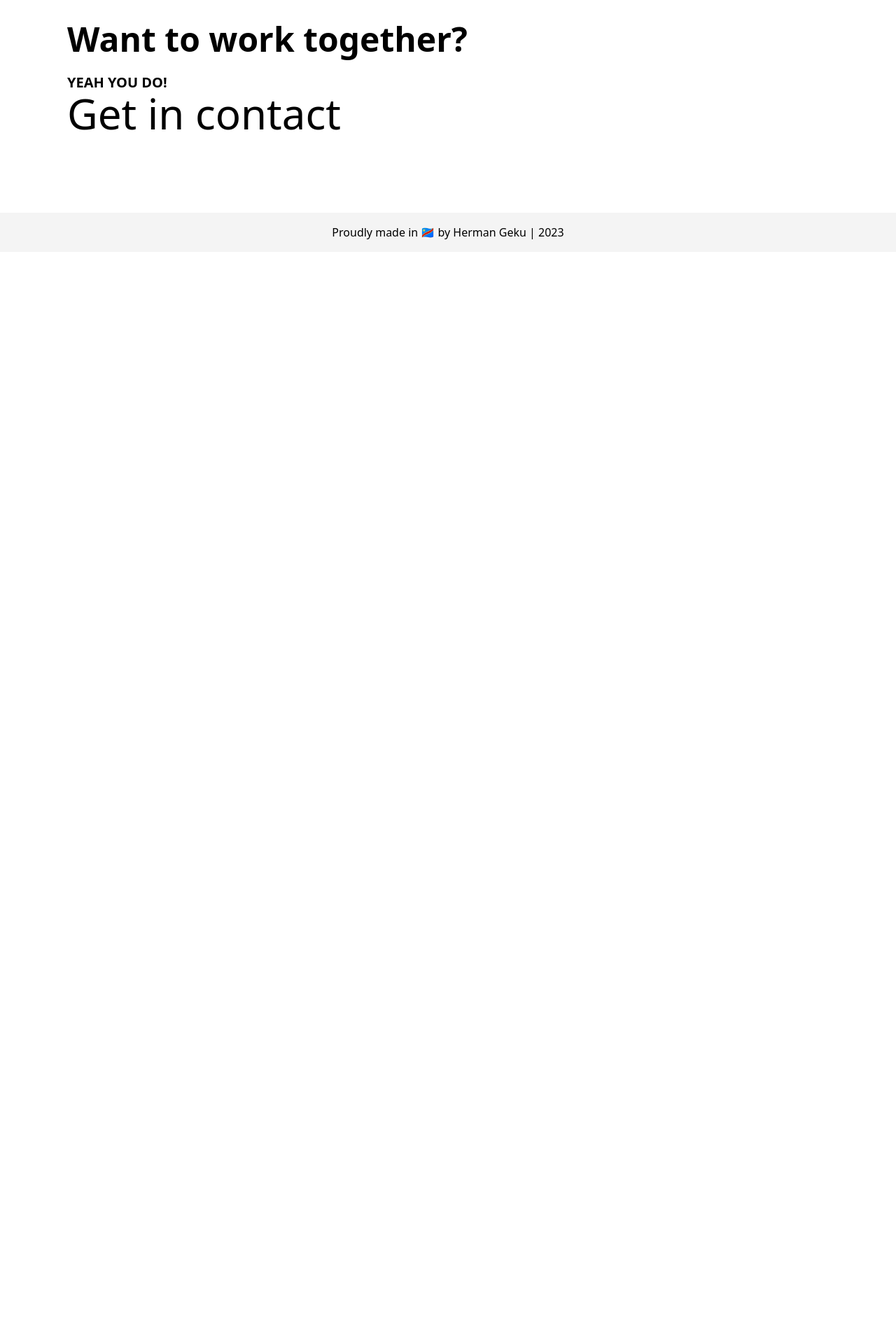
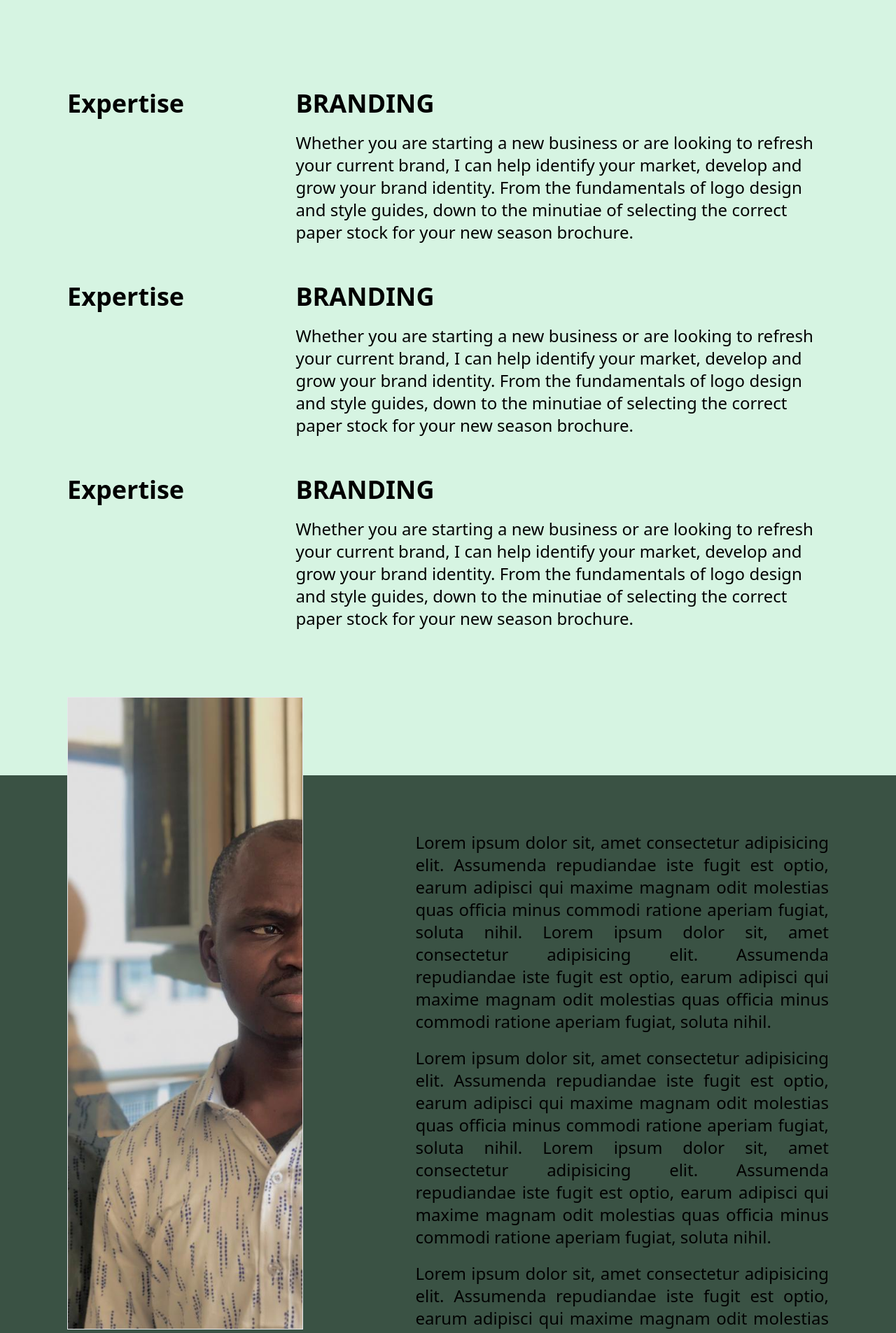
Before and after one commit to h2g-apps-store/h2g, a Next.js app: page /about in a window 1280 px wide. Shown: the part 880-2785 px from the top of the page at 70% size. Before the commit the page ends 1240 px from the top, so only its background shows below. Built offline with nearby package versions, Linux system fonts and the light colour scheme.

Commit message:
fix about

```diff
--- a/src/app/(home)/page.tsx
+++ b/src/app/(home)/page.tsx
@@ -7,11 +7,13 @@ export default function Home() {
         <Header />
         <div className="flex">
           <div className="bg-[#d8e3ff] w-[2500px]">
-            <div className="h-[700px] py-40 px-32 space-y-5">
-              <h1 className="font-bold text-6xl">UI/UX & Brand Designer</h1>
-              <h6 className="text-2xl">Brighton, UK</h6>
+            <div className="h-[700px] py-48 px-24 space-y-5">
+              <h1 className="font-bold text-6xl text-[#313b57]">
+                UI/UX & Brand Designer
+              </h1>
+              <h6 className="text-2xl text-[#313b57]">Brighton, UK</h6>
               <div>
-                <p className="text-justify text-3xl">
+                <p className="text-justify text-3xl font-light">
                   I'm Greg, a freelance graphic and web designer who specialises
                   in branding, user interface and user experience design. I help
                   businesses develop their on and offline identities.
@@ -20,11 +22,25 @@ export default function Home() {
             </div>
             <div className="bg-[#313b57] h-40"></div>
           </div>
-          <div className="bg-blue-600 py-20 bg-[url('/img.jpeg')] object-cover p-80"></div>
+          <div className="bg-blue-600 py-20 bg-[url('/image.jpeg')] object-cover p-80"></div>
         </div>
       </section>
-      <section className="bg-[#313b57] h-screen"></section>
-      <section className="bg-[#d8e3ff] h-screen"></section>
+      <section className="bg-[#313b57] h-screen px-24 py-20">
+        <p>
+          Lorem ipsum dolor sit amet consectetur, adipisicing elit. Error
+          voluptatibus eum unde fuga alias mollitia, laboriosam consequatur at
+          minus veniam esse ex accusantium laborum earum vero dignissimos
+          repellat perferendis. Temporibus?
+        </p>
+      </section>
+      <section className="bg-[#d8e3ff] h-screen px-24 py-20">
+        <p>
+          Lorem ipsum dolor sit amet consectetur, adipisicing elit. Tenetur
+          possimus accusantium vel laborum! Minus rem molestiae, aperiam
+          quibusdam non reiciendis officiis et, laborum quae fuga vel neque ab
+          minima eos!
+        </p>
+      </section>
     </main>
   );
 }
--- a/src/app/about/page.tsx
+++ b/src/app/about/page.tsx
@@ -1,7 +1,108 @@
 export default function page() {
   return (
-    <main className="h-screen bg-[#313b57] px-5 pt-36">
-      <h1>About page</h1>
+    <main>
+      <section className="flex h-screen bg-[#313b57] px-24 items-center">
+        <div className="flex flex-col justify-start items-start gap-10 w-[60%]">
+          <h1 className="text-6xl font-bold text-left text-[#d6f4e2]">
+            Essentially, I make things that look nice and work well.
+          </h1>
+          <p className="text-3xl font-light text-[#d6f4e2]">
+            It’s a bit more complicated than that I suppose, but that is the
+            main aim; to present a brand's visual identity which successfully
+            engages and guides a user's experience.
+          </p>
+        </div>
+        <div className="flex justify-center items-center w-[40%]">
+          <h1 className="text-6xl font-bold">h2g</h1>
+        </div>
+      </section>
+      <section className="min-h-screen bg-[#d6f4e2] px-24 py-52 space-y-14">
+        <div className="flex justify-between">
+          <div className="w-[30%]">
+            <h1 className="text-4xl font-bold">Expertise</h1>
+          </div>
+          <div className="w-[70%] space-y-5">
+            <div>
+              <h1 className="text-4xl font-bold mb-5">BRANDING</h1>
+              <p className="font-light text-2xl">
+                Whether you are starting a new business or are looking to
+                refresh your current brand, I can help identify your market,
+                develop and grow your brand identity. From the fundamentals of
+                logo design and style guides, down to the minutiae of selecting
+                the correct paper stock for your new season brochure.
+              </p>
+            </div>
+          </div>
+        </div>
+        <div className="flex justify-between">
+          <div className="w-[30%]">
+            <h1 className="text-4xl font-bold">Expertise</h1>
+          </div>
+          <div className="w-[70%] space-y-5">
+            <div>
+              <h1 className="text-4xl font-bold mb-5">BRANDING</h1>
+              <p className="font-light text-2xl">
+                Whether you are starting a new business or are looking to
+                refresh your current brand, I can help identify your market,
+                develop and grow your brand identity. From the fundamentals of
+                logo design and style guides, down to the minutiae of selecting
+                the correct paper stock for your new season brochure.
+              </p>
+            </div>
+          </div>
+        </div>
+        <div className="flex justify-between">
+          <div className="w-[30%]">
+            <h1 className="text-4xl font-bold">Expertise</h1>
+          </div>
+          <div className="w-[70%] space-y-5">
+            <div>
+              <h1 className="text-4xl font-bold mb-5">BRANDING</h1>
+              <p className="font-light text-2xl">
+                Whether you are starting a new business or are looking to
+                refresh your current brand, I can help identify your market,
+                develop and grow your brand identity. From the fundamentals of
+                logo design and style guides, down to the minutiae of selecting
+                the correct paper stock for your new season brochure.
+              </p>
+            </div>
+          </div>
+        </div>
+      </section>
+      <section className="bg-[#3a5244] min-h-screen px-24 py-20 flex justify-between gap-40">
+        <div className="w-[40%] relative">
+          <div className="border border-gray-200 absolute w-full bg-[url('/image.jpeg')] bg-cover h-full -top-48"></div>
+        </div>
+        <div className="w-[70%] space-y-5">
+          <p className=" text-2xl text-justify font-light">
+            Lorem ipsum dolor sit, amet consectetur adipisicing elit. Assumenda
+            repudiandae iste fugit est optio, earum adipisci qui maxime magnam
+            odit molestias quas officia minus commodi ratione aperiam fugiat,
+            soluta nihil. Lorem ipsum dolor sit, amet consectetur adipisicing
+            elit. Assumenda repudiandae iste fugit est optio, earum adipisci qui
+            maxime magnam odit molestias quas officia minus commodi ratione
+            aperiam fugiat, soluta nihil.
+          </p>
+          <p className=" text-2xl text-justify font-light">
+            Lorem ipsum dolor sit, amet consectetur adipisicing elit. Assumenda
+            repudiandae iste fugit est optio, earum adipisci qui maxime magnam
+            odit molestias quas officia minus commodi ratione aperiam fugiat,
+            soluta nihil. Lorem ipsum dolor sit, amet consectetur adipisicing
+            elit. Assumenda repudiandae iste fugit est optio, earum adipisci qui
+            maxime magnam odit molestias quas officia minus commodi ratione
+            aperiam fugiat, soluta nihil.
+          </p>
+          <p className=" text-2xl text-justify font-light">
+            Lorem ipsum dolor sit, amet consectetur adipisicing elit. Assumenda
+            repudiandae iste fugit est optio, earum adipisci qui maxime magnam
+            odit molestias quas officia minus commodi ratione aperiam fugiat,
+            soluta nihil. Lorem ipsum dolor sit, amet consectetur adipisicing
+            elit. Assumenda repudiandae iste fugit est optio, earum adipisci qui
+            maxime magnam odit molestias quas officia minus commodi ratione
+            aperiam fugiat, soluta nihil.
+          </p>
+        </div>
+      </section>
     </main>
   );
 }
--- a/src/app/blog/page.tsx
+++ b/src/app/blog/page.tsx
@@ -1,7 +1,9 @@
 export default function page() {
   return (
     <main className="h-screen bg-[#313b57] px-5 pt-36">
-      <h1>Blog page</h1>
+      <section className="w-full flex flex-col justify-center items-center space-y-5">
+        <h1 className="text-6xl font-bold">Blog</h1>
+      </section>
     </main>
   );
 }
--- a/src/app/contact/page.tsx
+++ b/src/app/contact/page.tsx
@@ -1,7 +1,9 @@
 export default function page() {
   return (
     <main className="h-screen bg-[#313b57] px-5 pt-36">
-      <h1>Contact page</h1>
+      <section className="w-full flex flex-col justify-center items-center space-y-5">
+        <h1 className="text-6xl font-bold">Contact</h1>
+      </section>
     </main>
   );
 }
--- a/src/app/work/page.tsx
+++ b/src/app/work/page.tsx
@@ -1,7 +1,9 @@
 export default function page() {
   return (
-    <main className="h-screen bg-[#313b57] px-5 pt-36">
-      <h1>Work page</h1>
+    <main className="h-screen bg-[#313b57] px-24 py-36">
+      <section className="w-full flex flex-col justify-center items-center space-y-5">
+        <h1 className="text-6xl font-bold">Work</h1>
+      </section>
     </main>
   );
 }
--- a/src/components/Footer.tsx
+++ b/src/components/Footer.tsx
@@ -13,7 +13,7 @@ export default function Footer() {
         </div>
       </div>
       <div className="text-center bg-[#f4f4f4] py-4">
-        <p>Proudly made in 🇨🇩 by Herman Geku | 2023</p>
+        <p>Proudly made in 🇨🇩 2023</p>
       </div>
     </footer>
   );
--- a/src/components/Header.tsx
+++ b/src/components/Header.tsx
@@ -6,7 +6,7 @@ import { usePathname } from "next/navigation";
 export default function Header() {
   const pathname = usePathname();
   return (
-    <header className=" absolute w-full flex justify-between px-5  text-black py-10">
+    <header className=" absolute w-full flex justify-between px-24  text-black py-10">
       <Link
         href="/"
         className={
```
